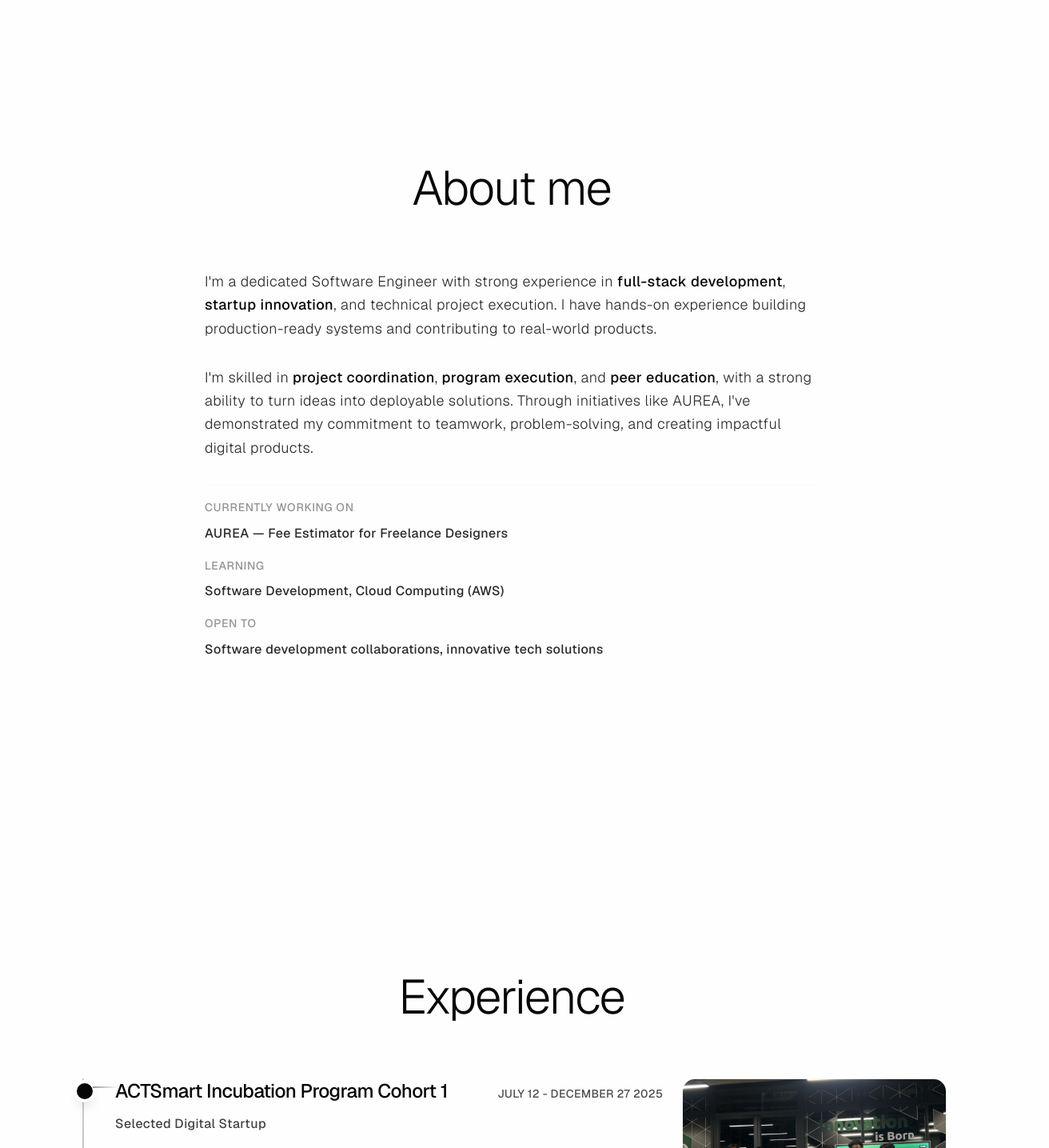
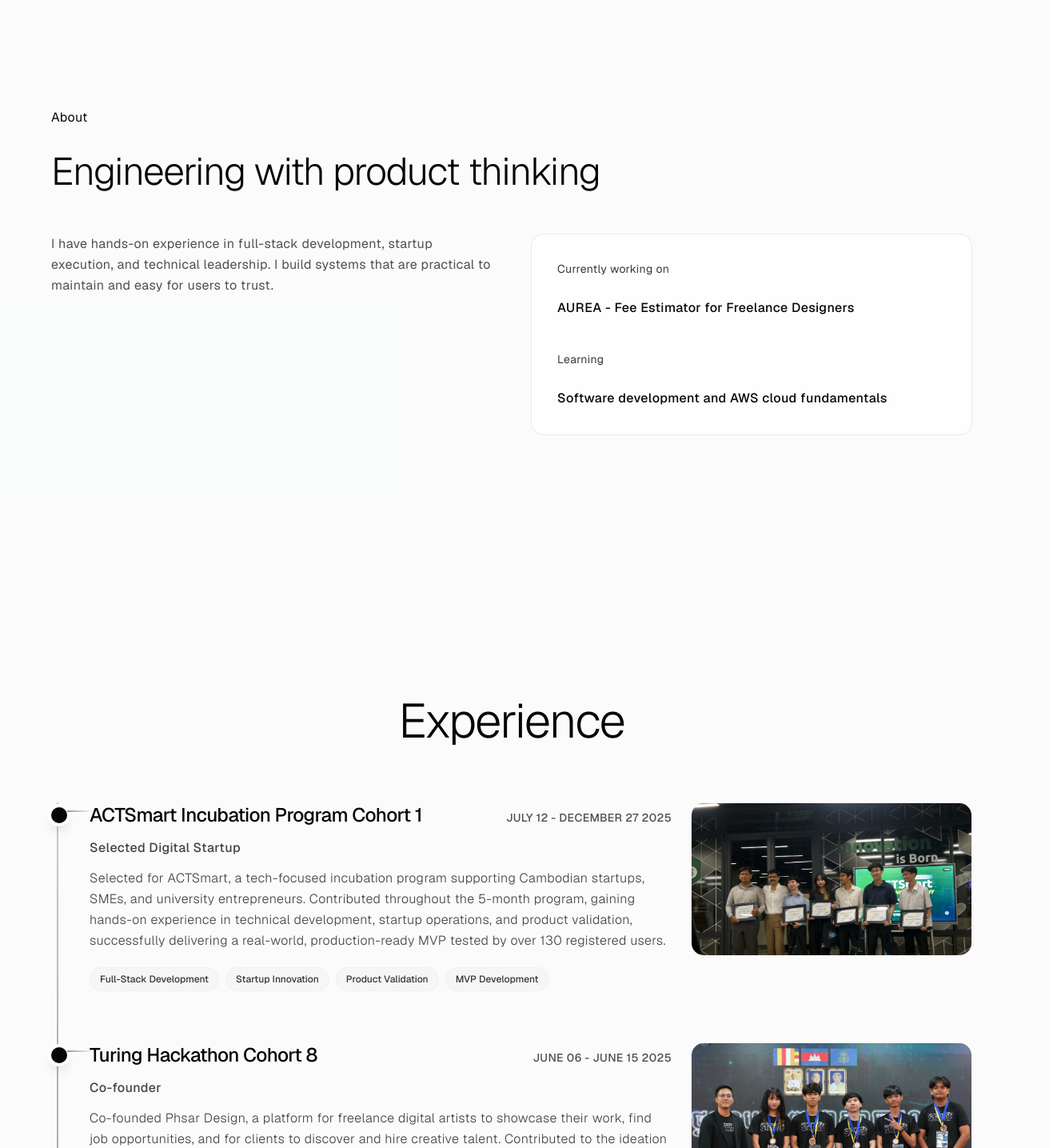
Before and after one commit to Chea-Ilong/My-Portfolio, a Next.js app: page / in a window 1280 px wide. Shown: the part 900-2335 px from the top of the page at 80% size, 1312 px wide, since content can reach past the window. Built offline with nearby package versions, Linux system fonts and the light colour scheme.

Commit message:
update the UI and layout

```diff
--- a/app/layout.tsx
+++ b/app/layout.tsx
@@ -190,7 +190,7 @@ export default function RootLayout({
           dangerouslySetInnerHTML={{ __html: JSON.stringify(jsonLd) }}
         />
       </head>
-      <body className={`font-sans antialiased`}>
+      <body className={`font-sans antialiased`} suppressHydrationWarning>
         {children}
         <Analytics />
       </body>
--- a/app/page.tsx
+++ b/app/page.tsx
@@ -61,6 +61,15 @@ const experiences = [
 ];
 
 const projects = [
+  {
+    title: 'LeakScope',
+    description: 'LeakScope is an automated black-box security scanner that audits live Supabase applications for vulnerabilities by analyzing publicly exposed assets without requiring credentials. Engineered detection for leaked API keys, exposed database tables, broken Row Level Security policies, IDOR/BOLA vulnerabilities, and sensitive data leaks in endpoints and storage buckets.',
+    tags: ['Next.js', 'React', 'TailwindCSS', 'TypeScript', 'PostgreSQL'],
+    year: '2026',
+    link: 'https://www.leakscope.tech/',
+    highlights: 'One URL. Full audit path.',
+    image: '/leakscope.png',
+  },
   {
     title: 'AUREA',
     description: 'An easy, fast, and efficient website builder designed for creatives to build stunning portfolios with a flexible template system. AUREA removes the hassle of website setup, saves time, and lets designers focus on their craft instead of technical complexities.',
@@ -164,7 +173,7 @@ export default function Home() {
     <div className="bg-background text-foreground antialiased">
       <main>
         {/* Navigation */}
-        <header className="fixed top-0 left-0 right-0 z-50 bg-background/60 backdrop-blur-xl border-b border-border/40">
+        <header className="fixed top-0 left-0 right-0 z-50 bg-muted/30 backdrop-blur-xl border-b border-border/40">
           <nav className="max-w-6xl mx-auto px-6 sm:px-8 py-4 flex items-center justify-between">
             <a href="#" className="text-base font-light tracking-tight hover:opacity-60 transition-opacity">
               Chea Ilong
@@ -178,7 +187,7 @@ export default function Home() {
                     href={item.href}
                     className={`text-sm font-light transition-opacity duration-200 ${isActive
                         ? 'text-foreground opacity-100'
-                        : 'text-muted-foreground opacity-60 hover:opacity-100'
+                        : 'text-foreground/70 hover:text-foreground'
                       }`}
                   >
                     {item.label}
@@ -190,7 +199,8 @@ export default function Home() {
         </header>
 
         {/* Hero Section with Profile */}
-        <section className="pt-48 pb-48 px-6 sm:px-8 max-w-6xl mx-auto">
+        <section className="bg-muted/30 -mx-6 px-6 pt-48 pb-48 sm:-mx-8 sm:px-8">
+          <div className="mx-auto max-w-6xl">
           <div className="grid md:grid-cols-2 gap-20 items-center">
             <div className="space-y-12">
               <div className="space-y-8">
@@ -199,7 +209,7 @@ export default function Home() {
                   Hi, I'm <br /> Chea  Ilong
                 </h1>
               </div>
-              <p className="text-lg text-muted-foreground/80 font-light leading-relaxed max-w-lg">
+              <p className="text-lg text-foreground/75 font-light leading-relaxed max-w-lg">
                 A dedicated Software Engineer crafting elegant digital solutions. I specialize in full-stack development, startup innovation, and turning ideas into deployable products.
               </p>
               <div className="flex gap-4 pt-6">
@@ -232,33 +242,27 @@ export default function Home() {
               </div>
             </div>
           </div>
+          </div>
         </section>
 
         {/* About Section */}
-        <section id="about" className="py-48 px-6 sm:px-8 max-w-6xl mx-auto">
-          <div className="space-y-16">
-            <div className="text-center">
-              <h2 className="text-5xl sm:text-6xl font-light tracking-tight text-foreground">About me</h2>
+        <section id="about" className="bg-muted/30 -mx-6 px-6 py-32 sm:-mx-8 sm:px-8">
+          <div className="mx-auto max-w-6xl">
+            <div data-reveal className="section-shell reveal-item">
+            <div className="section-heading-wrap space-y-6">
+              <p className="section-kicker">About</p>
+              <h2 className="section-heading">Engineering with product thinking</h2>
             </div>
-            <div className="max-w-3xl mx-auto space-y-8 text-base leading-relaxed">
-              <p className="text-foreground/85 font-light text-lg">
-                I'm a dedicated Software Engineer with strong experience in <span className="text-foreground font-medium">full-stack development</span>, <span className="text-foreground font-medium">startup innovation</span>, and technical project execution. I have hands-on experience building production-ready systems and contributing to real-world products.
+            <div className="grid gap-12 md:grid-cols-2 pt-12">
+              <p className="max-w-xl text-foreground/70">
+                I have hands-on experience in full-stack development, startup execution, and technical leadership.
+                I build systems that are practical to maintain and easy for users to trust.
               </p>
-              <p className="text-foreground/85 font-light text-lg">
-                I'm skilled in <span className="text-foreground font-medium">project coordination</span>, <span className="text-foreground font-medium">program execution</span>, and <span className="text-foreground font-medium">peer education</span>, with a strong ability to turn ideas into deployable solutions. Through initiatives like AUREA, I've demonstrated my commitment to teamwork, problem-solving, and creating impactful digital products.
-              </p>
-              <div className="space-y-4 pt-4 border-t border-border/20">
-                <div>
-                  <p className="text-sm text-muted-foreground/60 font-medium uppercase tracking-wider mb-2">Currently working on</p>
-                  <p className="text-foreground/85 font-medium">AUREA — Fee Estimator for Freelance Designers</p>
-                </div>
-                <div>
-                  <p className="text-sm text-muted-foreground/60 font-medium uppercase tracking-wider mb-2">Learning</p>
-                  <p className="text-foreground/85 font-medium">Software Development, Cloud Computing (AWS)</p>
-                </div>
-                <div>
-                  <p className="text-sm text-muted-foreground/60 font-medium uppercase tracking-wider mb-2">Open to</p>
-                  <p className="text-foreground/85 font-medium">Software development collaborations, innovative tech solutions</p>
+              <div className="space-y-6 rounded-2xl border border-border/70 bg-card p-8">
+                <p className="text-sm text-foreground/80">Currently working on</p>
+                <p className="font-medium">AUREA - Fee Estimator for Freelance Designers</p>
+                <p className="pt-4 text-sm text-foreground/80">Learning</p>
+                <p className="font-medium">Software development and AWS cloud fundamentals</p>
               </div>
             </div>
           </div>
@@ -266,7 +270,8 @@ export default function Home() {
         </section>
 
         {/* Experience Section */}
-        <section id="experience" className="py-48 px-6 sm:px-8 max-w-6xl mx-auto">
+        <section id="experience" className="bg-muted/30 -mx-6 px-6 py-48 sm:-mx-8 sm:px-8">
+          <div className="mx-auto max-w-6xl">
             <div className="space-y-16">
             <div className="text-center">
               <h2 className="text-5xl sm:text-6xl font-light tracking-tight text-foreground">Experience</h2>
@@ -294,7 +299,7 @@ export default function Home() {
                           <span className="text-sm text-muted-foreground font-medium tracking-wide uppercase whitespace-nowrap">{exp.period}</span>
                         </div>
                         <p className="text-base text-foreground/75 font-medium">{exp.role}</p>
-                        <p className="text-base text-muted-foreground/80 leading-relaxed font-light">
+                        <p className="text-base text-foreground/75 leading-relaxed font-light">
                           {exp.description}
                         </p>
                         <div className="flex flex-wrap gap-2 pt-2">
@@ -325,10 +330,12 @@ export default function Home() {
               </div>
             </div>
           </div>
+          </div>
         </section>
 
         {/* Skills Section */}
-        <section id="skills" className="py-48 px-6 sm:px-8 max-w-6xl mx-auto">
+        <section id="skills" className="bg-muted/30 -mx-6 px-6 py-48 sm:-mx-8 sm:px-8">
+          <div className="mx-auto max-w-6xl">
             <div className="space-y-16">
             <div className="text-center">
               <h2 className="text-5xl sm:text-6xl font-light tracking-tight text-foreground">Skills</h2>
@@ -344,7 +351,7 @@ export default function Home() {
                         href={skill.url}
                         target="_blank"
                         rel="noopener noreferrer"
-                        className="flex items-center gap-6 p-7 rounded-2xl hover:bg-muted/40 border border-transparent hover:border-border/40 transition-all group/skill"
+                        className="flex items-center gap-6 p-6 rounded-2xl hover:bg-muted/40 border border-transparent hover:border-border/40 transition-all group/skill"
                       >
                         <Image
                           src={skill.icon}
@@ -354,7 +361,7 @@ export default function Home() {
                           className="w-8 h-8 shrink-0 object-contain"
                           loading="lazy"
                         />
-                        <span className="text-xl font-light text-muted-foreground/90 group-hover/skill:text-foreground transition-colors">
+                        <span className="text-base font-light text-foreground/80 group-hover/skill:text-foreground transition-colors">
                           {skill.name}
                         </span>
                       </a>
@@ -364,77 +371,121 @@ export default function Home() {
               ))}
             </div>
           </div>
+          </div>
         </section>
 
         {/* Projects Section */}
-        <section id="projects" className="py-48 px-6 sm:px-8 max-w-6xl mx-auto">
+        <section id="projects" className="bg-muted/30 -mx-6 px-6 py-48 sm:-mx-8 sm:px-8">
+          <div className="mx-auto max-w-6xl">
             <div className="space-y-16">
               <div className="text-center">
                 <h2 className="text-5xl sm:text-6xl font-light tracking-tight text-foreground">Projects</h2>
               </div>
-            <div className="max-w-4xl mx-auto space-y-8">
+              <div className="space-y-24">
                 {projects.map((project, index) => (
                   <a
                     key={index}
                     href={project.link}
                     target="_blank"
                     rel="noopener noreferrer"
-                  className="group block border border-border/20 rounded-3xl hover:border-foreground/20 hover:shadow-2xl hover:shadow-foreground/5 transition-all overflow-hidden"
+                    className="group block rounded-2xl bg-muted/10 hover:bg-muted/30 hover:shadow-lg hover:scale-[1.02] transition-all p-8"
                   >
-                  {/* Project Image */}
-                  <div className="relative w-full h-72 bg-muted/20 flex items-center justify-center border-b border-border/10 overflow-hidden">
+                    <div className="grid md:grid-cols-2 gap-12 items-center">
+                    {/* Alternate layout: image first on even, content first on odd */}
+                    {index % 2 === 0 ? (
+                      <>
+                        {/* Image Column */}
+                        <div className="relative h-80 bg-muted/20 rounded-3xl overflow-hidden border border-border/20">
                           {project.image ? (
                             <Image
                               src={project.image}
                               alt={project.title}
                               fill
                               className="object-cover"
-                        sizes="(max-width: 768px) 100vw, 896px"
+                              sizes="(max-width: 768px) 100vw, 400px"
                               loading="lazy"
                             />
                           ) : (
-                      <div className="text-center space-y-3">
-                        <div className="w-20 h-20 mx-auto bg-muted/40 rounded-2xl flex items-center justify-center">
-                          <Code2 className="w-10 h-10 text-muted-foreground/50" />
-                        </div>
-                        <p className="text-sm text-muted-foreground/50 font-light">Project Preview</p>
+                            <div className="w-full h-full flex items-center justify-center">
+                              <Code2 className="w-12 h-12 text-muted-foreground/30" />
                             </div>
                           )}
                         </div>
 
-                  {/* Project Content */}
-                  <div className="p-10">
-                    <div className="flex items-start justify-between mb-6">
-                      <h3 className="text-3xl font-medium tracking-tight text-foreground group-hover:text-foreground transition-colors">
-                        {project.title}
-                      </h3>
-                      <ExternalLink className="w-6 h-6 text-muted-foreground/40 group-hover:text-foreground/60 group-hover:translate-x-0.5 group-hover:-translate-y-0.5 transition-all flex-shrink-0" />
-                    </div>
-                    <p className="text-muted-foreground/80 mb-8 leading-relaxed font-light text-lg max-w-2xl">
-                      {project.description}
-                    </p>
-                    <div className="flex flex-col sm:flex-row sm:items-center justify-between gap-6">
+                        {/* Content Column */}
+                        <div className="space-y-6">
+                          <p className="text-sm text-foreground/70 font-medium">{project.year}</p>
+                          <h3 className="text-4xl font-semibold tracking-tight text-foreground">{project.title}</h3>
+                          <p className="text-lg text-foreground/80 leading-relaxed">{project.description}</p>
                           <div className="flex flex-wrap gap-3">
                             {project.tags.map((tag) => (
                               <span
                                 key={tag}
-                            className="px-4 py-2 text-sm font-light text-muted-foreground/70 bg-muted/30 rounded-full"
+                                className="px-3 py-1 text-sm font-light text-foreground/70 bg-transparent border border-border/50 rounded-full"
                               >
                                 {tag}
                               </span>
                             ))}
                           </div>
-                      <span className="text-base text-foreground/85 font-medium whitespace-nowrap">{project.highlights}</span>
+                          <div className="flex items-center justify-between pt-4">
+                            <p className="text-base text-foreground/75">{project.highlights}</p>
+                            <span className="text-sm font-medium text-foreground group-hover:underline transition-colors">Open project</span>
                           </div>
+                        </div>
+                      </>
+                    ) : (
+                      <>
+                        {/* Content Column (Reversed) */}
+                        <div className="space-y-6 order-2 md:order-1">
+                          <p className="text-sm text-foreground/70 font-medium">{project.year}</p>
+                          <h3 className="text-4xl font-semibold tracking-tight text-foreground">{project.title}</h3>
+                          <p className="text-lg text-foreground/80 leading-relaxed">{project.description}</p>
+                          <div className="flex flex-wrap gap-3">
+                            {project.tags.map((tag) => (
+                              <span
+                                key={tag}
+                                className="px-3 py-1 text-sm font-light text-foreground/70 bg-transparent border border-border/50 rounded-full"
+                              >
+                                {tag}
+                              </span>
+                            ))}
+                          </div>
+                          <div className="flex items-center justify-between pt-4">
+                            <p className="text-base text-foreground/75">{project.highlights}</p>
+                            <span className="text-sm font-medium text-foreground group-hover:underline transition-colors">Open project</span>
+                          </div>
+                        </div>
+
+                        {/* Image Column (Reversed) */}
+                        <div className="relative h-80 bg-muted/20 rounded-3xl overflow-hidden border border-border/20 order-1 md:order-2">
+                          {project.image ? (
+                            <Image
+                              src={project.image}
+                              alt={project.title}
+                              fill
+                              className="object-cover"
+                              sizes="(max-width: 768px) 100vw, 400px"
+                              loading="lazy"
+                            />
+                          ) : (
+                            <div className="w-full h-full flex items-center justify-center">
+                              <Code2 className="w-12 h-12 text-muted-foreground/30" />
+                            </div>
+                          )}
+                        </div>
+                      </>
+                    )}
                     </div>
                   </a>
                 ))}
               </div>
             </div>
+          </div>
         </section>
 
         {/* Contact Section */}
-        <section id="contact" className="py-48 px-6 sm:px-8 max-w-6xl mx-auto">
+        <section id="contact" className="bg-muted/30 -mx-6 px-6 py-48 sm:-mx-8 sm:px-8">
+          <div className="mx-auto max-w-6xl">
             <div className="space-y-16">
             <div className="text-center">
               <h2 className="text-5xl sm:text-6xl font-light tracking-tight text-foreground">Get in touch</h2>
@@ -446,13 +497,13 @@ export default function Home() {
               <div className="grid grid-cols-1 sm:grid-cols-2 gap-6">
                 <a
                   href="mailto:cheadara133@gmail.com"
-                  className="flex items-center gap-4 p-6 border border-border/30 rounded-3xl hover:border-foreground/30 hover:bg-muted/20 hover:shadow-lg hover:shadow-foreground/5 transition-all group"
+                  className="flex items-center gap-4 p-6 border border-border/50 rounded-3xl hover:border-foreground/50 hover:bg-muted/30 hover:shadow-lg transition-all group"
                 >
                   <div className="flex-shrink-0">
-                    <Mail className="w-6 h-6 text-foreground/70 group-hover:text-foreground transition-colors" />
+                    <Mail className="w-6 h-6 text-foreground/80 group-hover:text-foreground transition-colors" />
                   </div>
                   <div className="min-w-0">
-                    <p className="text-xs text-muted-foreground/60 font-medium uppercase tracking-wider mb-0.5">Email</p>
+                    <p className="text-xs text-foreground/70 font-medium uppercase tracking-wider mb-0.5">Email</p>
                     <span className="text-foreground font-light text-sm truncate">cheadara133@gmail.com</span>
                   </div>
                 </a>
@@ -460,32 +511,33 @@ export default function Home() {
                   href="https://www.linkedin.com/in/chea-ilong-88bb83333/"
                   target="_blank"
                   rel="noopener noreferrer"
-                  className="flex items-center gap-4 p-6 border border-border/30 rounded-3xl hover:border-foreground/30 hover:bg-muted/20 hover:shadow-lg hover:shadow-foreground/5 transition-all group"
+                  className="flex items-center gap-4 p-6 border border-border/50 rounded-3xl hover:border-foreground/50 hover:bg-muted/30 hover:shadow-lg transition-all group"
                   aria-label="LinkedIn"
                 >
-                  <Linkedin className="w-6 h-6 flex-shrink-0 text-foreground/70 group-hover:text-foreground transition-colors" />
-                  <span className="text-sm font-light text-foreground/85">LinkedIn</span>
+                  <Linkedin className="w-6 h-6 flex-shrink-0 text-foreground/80 group-hover:text-foreground transition-colors" />
+                  <span className="text-sm font-light text-foreground">LinkedIn</span>
                 </a>
                 <a
                   href="https://github.com/Chea-Ilong"
                   target="_blank"
                   rel="noopener noreferrer"
-                  className="flex items-center gap-4 p-6 border border-border/30 rounded-3xl hover:border-foreground/30 hover:bg-muted/20 hover:shadow-lg hover:shadow-foreground/5 transition-all group"
+                  className="flex items-center gap-4 p-6 border border-border/50 rounded-3xl hover:border-foreground/50 hover:bg-muted/30 hover:shadow-lg transition-all group"
                   aria-label="GitHub"
                 >
-                  <Github className="w-6 h-6 flex-shrink-0 text-foreground/70 group-hover:text-foreground transition-colors" />
-                  <span className="text-sm font-light text-foreground/85">GitHub</span>
+                  <Github className="w-6 h-6 flex-shrink-0 text-foreground/80 group-hover:text-foreground transition-colors" />
+                  <span className="text-sm font-light text-foreground">GitHub</span>
                 </a>
                 <a
                   href="https://t.me/Chea_Ilong"
                   target="_blank"
                   rel="noopener noreferrer"
-                  className="flex items-center gap-4 p-6 border border-border/30 rounded-3xl hover:border-foreground/30 hover:bg-muted/20 hover:shadow-lg hover:shadow-foreground/5 transition-all group"
+                  className="flex items-center gap-4 p-6 border border-border/50 rounded-3xl hover:border-foreground/50 hover:bg-muted/30 hover:shadow-lg transition-all group"
                   aria-label="Telegram"
                 >
-                  <Send className="w-6 h-6 flex-shrink-0 text-foreground/70 group-hover:text-foreground transition-colors" />
-                  <span className="text-sm font-light text-foreground/85">Telegram</span>
+                  <Send className="w-6 h-6 flex-shrink-0 text-foreground/80 group-hover:text-foreground transition-colors" />
+                  <span className="text-sm font-light text-foreground">Telegram</span>
                 </a>
+              </div>
             </div>
           </div>
           </div>
@@ -494,12 +546,14 @@ export default function Home() {
       </main>
 
       {/* Footer */}
-      <footer className="border-t border-border/30 py-16 px-6 sm:px-8 max-w-6xl mx-auto">
+      <footer className="bg-muted/30 -mx-6 px-6 py-16 sm:-mx-8 sm:px-8">
+        <div className="mx-auto max-w-6xl">
           <div className="flex flex-col sm:flex-row items-center justify-between gap-6">
-          <p className="text-sm text-muted-foreground/60 font-light">© 2025 Chea Ilong. All rights reserved.</p>
-          <div className="flex gap-8 text-sm text-muted-foreground/60 font-light">
+            <p className="text-sm text-foreground/70 font-light">© 2025 Chea Ilong. All rights reserved.</p>
+            <div className="flex gap-8 text-sm text-foreground/70 font-light">
               <a href="#" className="hover:text-foreground transition-colors">Privacy</a>
               <a href="#" className="hover:text-foreground transition-colors">Terms</a>
+            </div>
           </div>
         </div>
       </footer>
```
Also changed, not shown: public/leakscope.png (added), 1 other file (tests, documents, lock files or other folders). Lines whose indentation alone changed are shown as unchanged.
